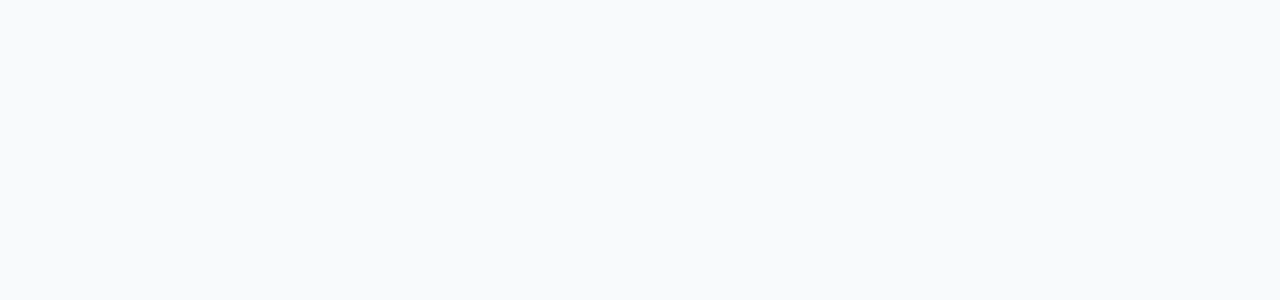
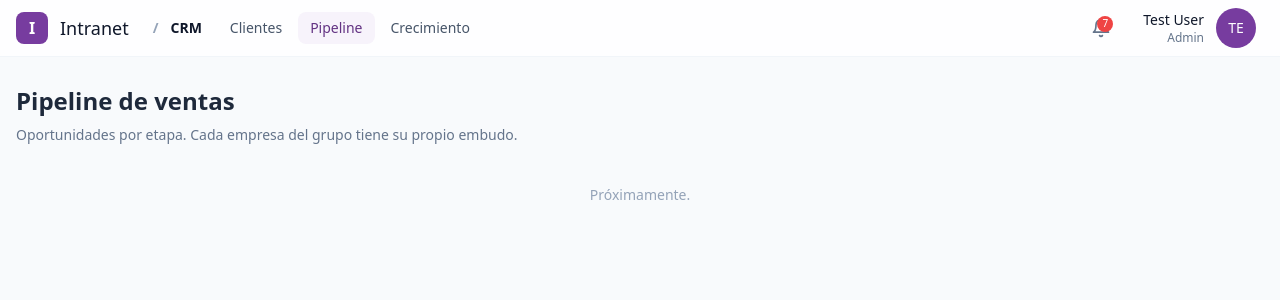
Before and after one commit to Arian1192/intranet-boilerplate, a React (Vite) app: page /crm/pipeline in a window 1280 px wide. Before the commit this address had no page. Shown: the top 300 px of the page. Built offline with nearby package versions, Linux system fonts and the light colour scheme.

Commit message:
feat(crm): real shell + nested routes (Clientes + Pipeline/Crecimiento placeholders)

```diff
--- a/src/app/router.tsx
+++ b/src/app/router.tsx
@@ -33,6 +33,9 @@ import { PedidosPage } from '@/features/cruda/pages/PedidosPage';
 import { CatalogoPage } from '@/features/cruda/pages/CatalogoPage';
 import { AnaliticaPage as CrudaAnaliticaPage } from '@/features/cruda/pages/AnaliticaPage';
 import { CreativosPage } from '@/features/creativos/pages/CreativosPage';
+import { ClientesPage } from '@/features/crm/pages/ClientesPage';
+import { PipelinePage } from '@/features/crm/pages/PipelinePage';
+import { CrecimientoPage } from '@/features/crm/pages/CrecimientoPage';
 
 export function AppRouter() {
   return (
@@ -75,7 +78,11 @@ export function AppRouter() {
         <Route path="catalogo" element={<CatalogoPage />} />
         <Route path="analitica" element={<CrudaAnaliticaPage />} />
       </Route>
-      <Route path="/crm" element={<CRMShell />} />
+      <Route path="/crm" element={<CRMShell />}>
+        <Route index element={<ClientesPage />} />
+        <Route path="pipeline" element={<PipelinePage />} />
+        <Route path="crecimiento" element={<CrecimientoPage />} />
+      </Route>
       <Route path="/personal" element={<TeamShell />} />
       <Route path="/configuracion" element={<ConfigShell />} />
     </Routes>
--- /dev/null
+++ b/src/features/crm/pages/CrecimientoPage.tsx
@@ -0,0 +1,9 @@
+export function CrecimientoPage() {
+  return (
+    <div className="space-y-2">
+      <h1 className="text-2xl font-semibold text-slate-800">Crecimiento</h1>
+      <p className="text-sm text-slate-500">Oportunidades de venta cruzada entre empresas del grupo y clientes en riesgo por inactividad.</p>
+      <p className="pt-8 text-center text-sm text-slate-400">Próximamente.</p>
+    </div>
+  );
+}
--- /dev/null
+++ b/src/features/crm/pages/PipelinePage.tsx
@@ -0,0 +1,9 @@
+export function PipelinePage() {
+  return (
+    <div className="space-y-2">
+      <h1 className="text-2xl font-semibold text-slate-800">Pipeline de ventas</h1>
+      <p className="text-sm text-slate-500">Oportunidades por etapa. Cada empresa del grupo tiene su propio embudo.</p>
+      <p className="pt-8 text-center text-sm text-slate-400">Próximamente.</p>
+    </div>
+  );
+}
--- a/src/features/modules/CRMShell.tsx
+++ b/src/features/modules/CRMShell.tsx
@@ -1,12 +1,19 @@
-import { ModuleShell } from './ModuleShell';
+import { Outlet } from 'react-router';
+import { AppLayout } from '@/components/layout';
+import type { User } from '@/types';
+
+const mockUser: User = { id: '1', email: 'test@example.com', name: 'Test User', role: 'Admin' };
+
+const tabs = [
+  { label: 'Clientes', href: '/crm' },
+  { label: 'Pipeline', href: '/crm/pipeline' },
+  { label: 'Crecimiento', href: '/crm/crecimiento' },
+];
 
 export function CRMShell() {
   return (
-    <ModuleShell
-
-      title="CRM"
-      description="Base de clientes y contactos, pipeline de oportunidades, KPIs comerciales."
-      tabs={['Dashboard', 'Clientes', 'Pipeline', 'KPIs']}
-    />
+    <AppLayout user={mockUser} module={{ name: 'CRM', href: '/crm', tabs }}>
+      <Outlet />
+    </AppLayout>
   );
 }
```
